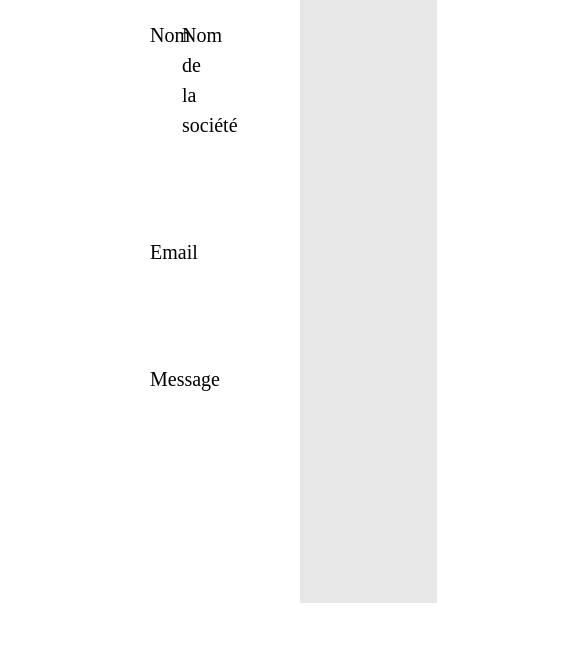
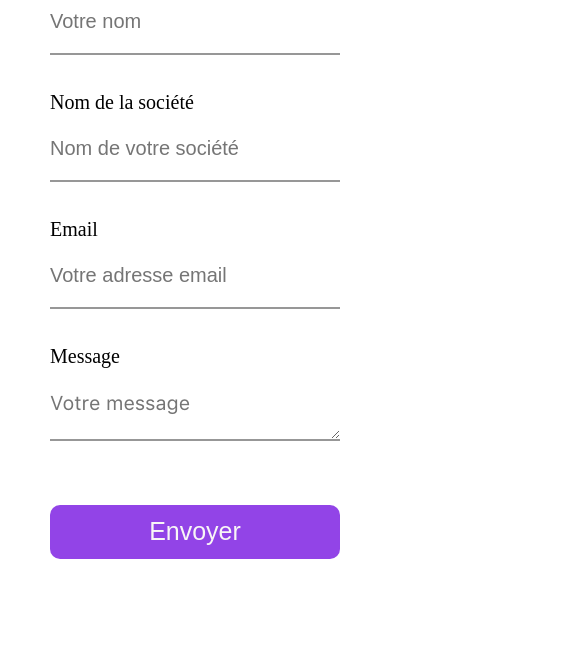
Before and after one commit to MichelKansou/commit-conference, a React app: page / in a window 390 px wide. Shown: the part 3699-4355 px from the top of the page, 574 px wide, since content can reach past the window. Before the commit the page ends 4302 px from the top, so only its background shows below. Built offline with nearby package versions, Linux system fonts and the light colour scheme; a web font is replaced by a local one.

Commit message:
:lipstick:
add form button
add responsive form

```diff
--- a/src/js/Views/Contact.jsx
+++ b/src/js/Views/Contact.jsx
@@ -6,7 +6,8 @@ export default class Contact extends Component {
             <section id='contact'>
                 <div className='container'>
                     <h1 className='title'>Nous contacter</h1>
-                    <form className='contact-form'>
+                    <div className='form-container'>
+                        <form>
                             <div className='row'>
                                 <div className='column'>
                                     <div className='field'>
@@ -30,6 +31,8 @@ export default class Contact extends Component {
                                 <textarea name='message' placeholder='Votre message'/>
                             </div>
                         </form>
+                        <button className='btn'>Envoyer</button>
+                    </div>
                 </div>
             </section>
         );
--- a/src/scss/layouts/_footer.scss
+++ b/src/scss/layouts/_footer.scss
@@ -31,3 +31,33 @@ footer {
         }
     }
 }
+
+@media only screen and (max-width : 1050px) {
+    footer {
+        #contact {
+            padding: 100px 50px;
+        }
+        .more-info {
+            padding: 100px 30px;
+            .social-media {
+                font-size: 20px;
+            }
+        }
+    }
+}
+
+@media only screen and (max-width : 780px) {
+    footer {
+        flex-direction: column;
+        #contact {
+            width: 100%;
+        }
+        .more-info {
+            width: 100%;
+            padding: 20px 30px;
+            .social-media {
+                font-size: 20px;
+            }
+        }
+    }
+}
--- a/src/scss/modules/_form.scss
+++ b/src/scss/modules/_form.scss
@@ -1,4 +1,5 @@
-.contact-form {
+.form-container {
+    form {
         .row {
             display: flex;
             .column {
@@ -32,3 +33,31 @@
             }
         }
     }
+    .btn {
+        margin-top: 1em;
+        padding: .5em 4em;
+    }
+}
+
+@media only screen and (max-width : 780px) {
+    .form-container {
+        .btn {
+            width: 100%;
+            padding: .5em 0em;
+        }
+    }
+}
+
+@media only screen and (max-width : 485px) {
+    .form-container {
+        form {
+            .row {
+                flex-direction: column;
+                .column {
+                    width: 100%;
+                    margin-right: 0;
+                }
+            }
+        }
+    }
+}
```
Also changed, not shown: public/css/main.css. Lines whose indentation alone changed are shown as unchanged.
